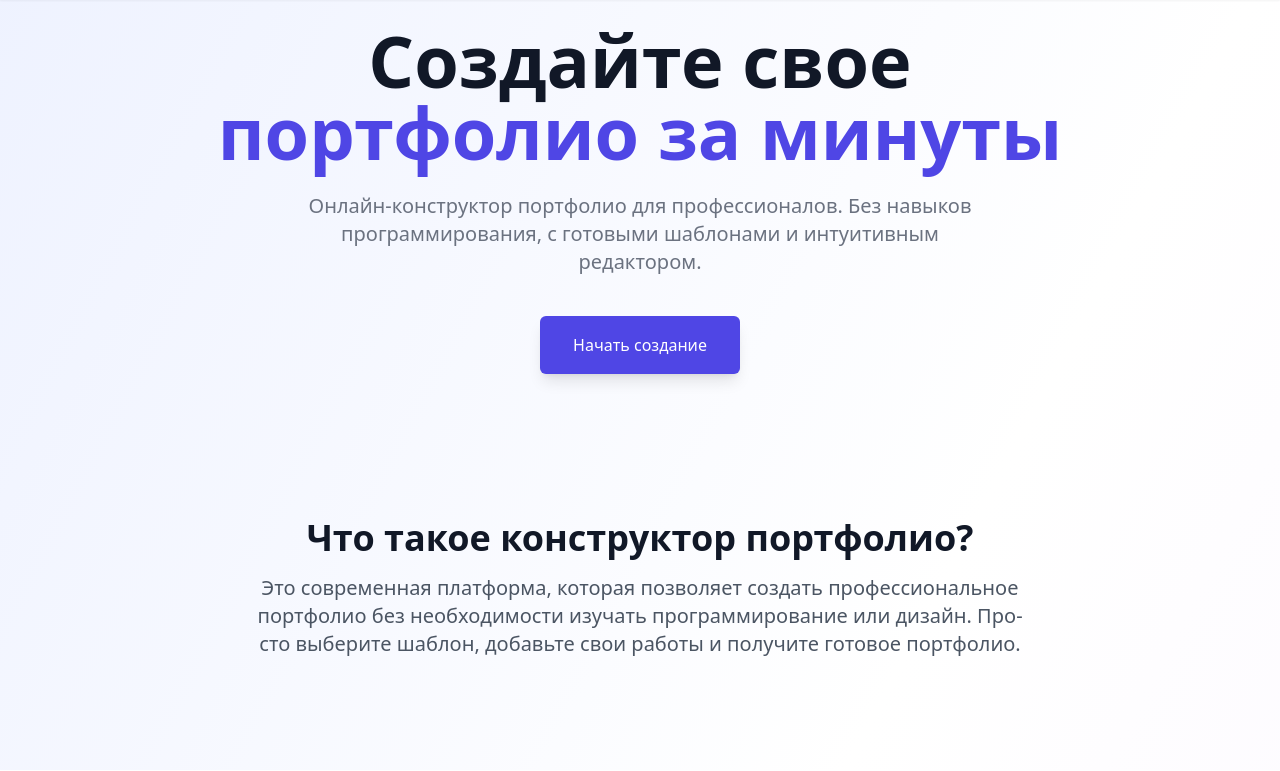
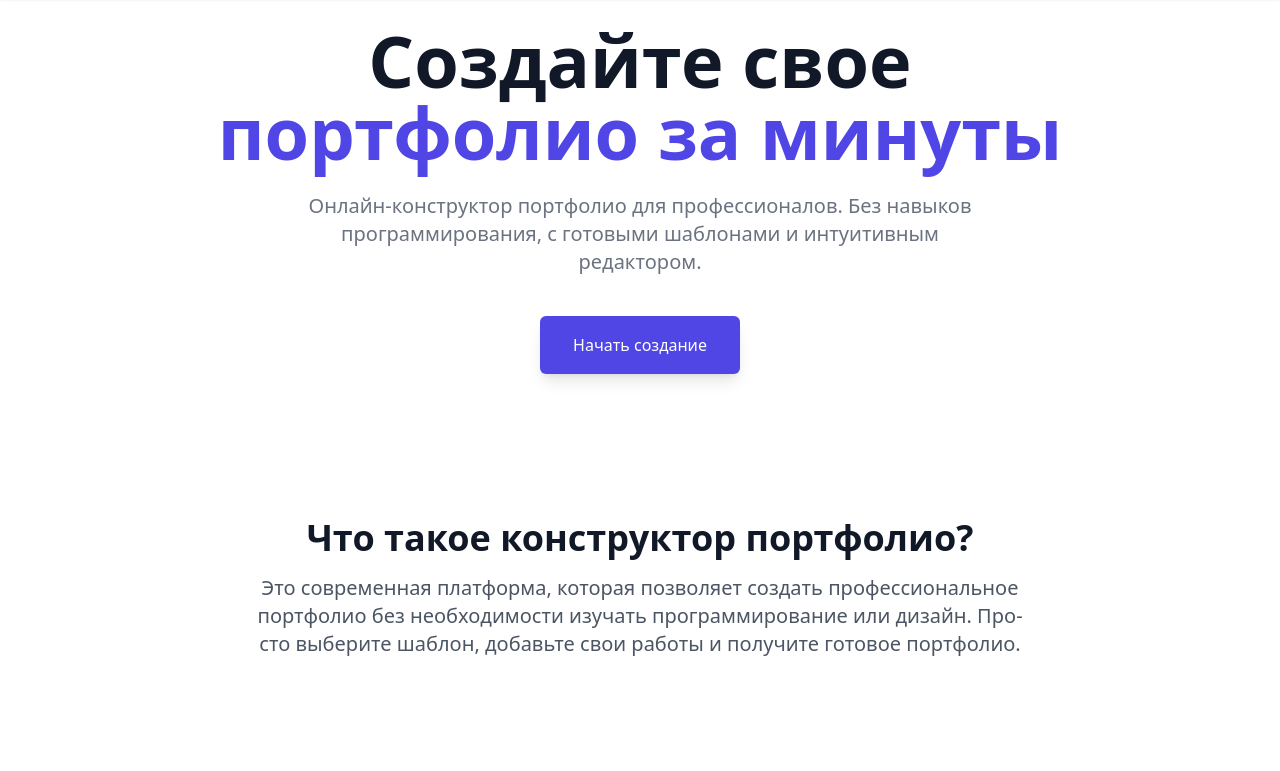
Before and after one commit to Gagarin212/test-push, a Django app: page / in a window 1280 px wide. Shown: the part 56-827 px from the top of the page. Run offline with Django 4.2, Linux system fonts and the light colour scheme; a user stored in the database is signed in; some libraries are stand-ins or nearby versions.

Commit message:
initial commit

```diff
--- a/templates/main/home.html
+++ b/templates/main/home.html
@@ -2,8 +2,26 @@
 
 {% block title %}Главное - Онлайн-конструктор портфолио{% endblock %}
 
+{% block extra_css %}
+<style>
+    /* Set page background to white for Home page only */
+    body {
+        background-color: #ffffff !important;
+    }
+    /* Remove gradient from page wrapper, ensure white background shows through */
+    #main-content > div.fade-in-section:first-child {
+        background: transparent !important;
+        background-color: transparent !important;
+    }
+    /* Ensure main content area has white background */
+    #main-content {
+        background-color: #ffffff !important;
+    }
+</style>
+{% endblock %}
+
 {% block content %}
-<div class="bg-gradient-to-br from-indigo-50 via-white to-purple-50 fade-in-section">
+<div class="fade-in-section">
     <!-- Hero Section -->
     <div class="max-w-7xl mx-auto px-4 sm:px-6 lg:px-8 py-20">
         <div class="text-center">
```
Also changed, not shown: templates/main/about.html (+19 -1 lines).
